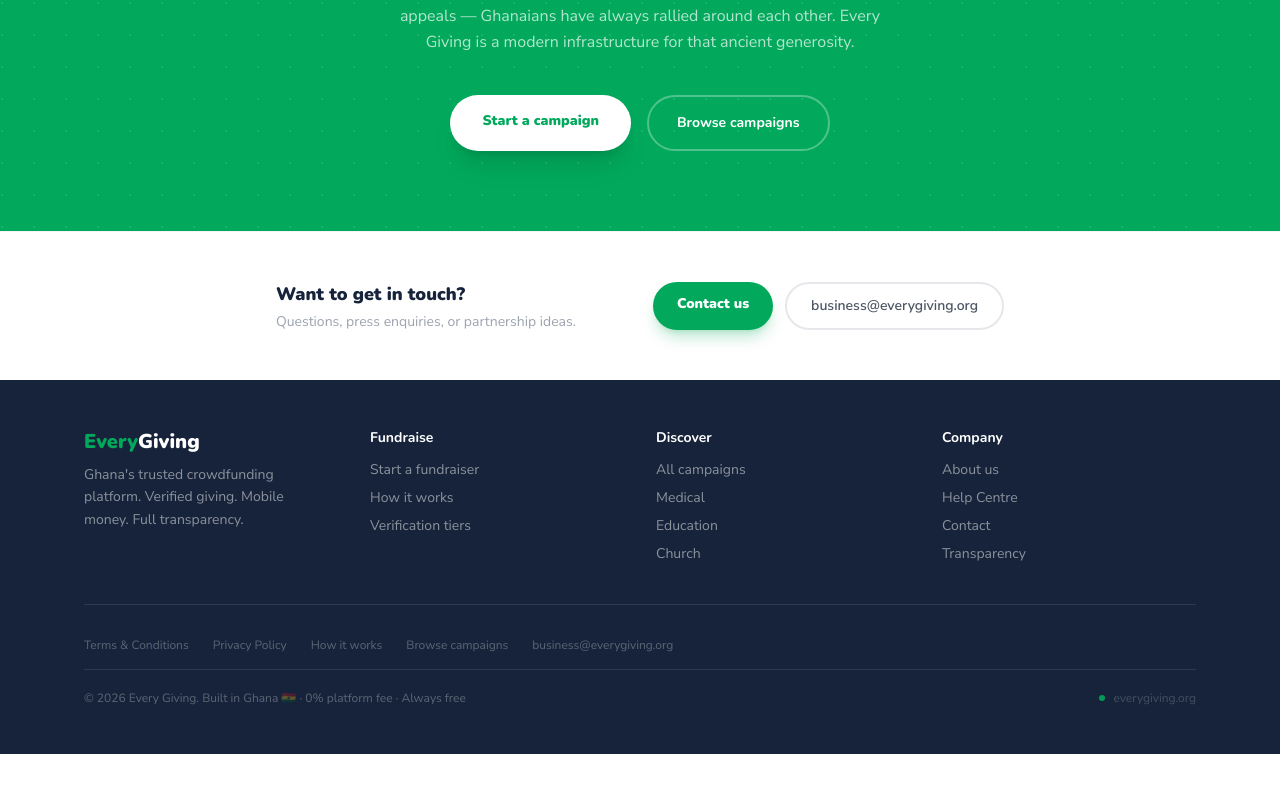
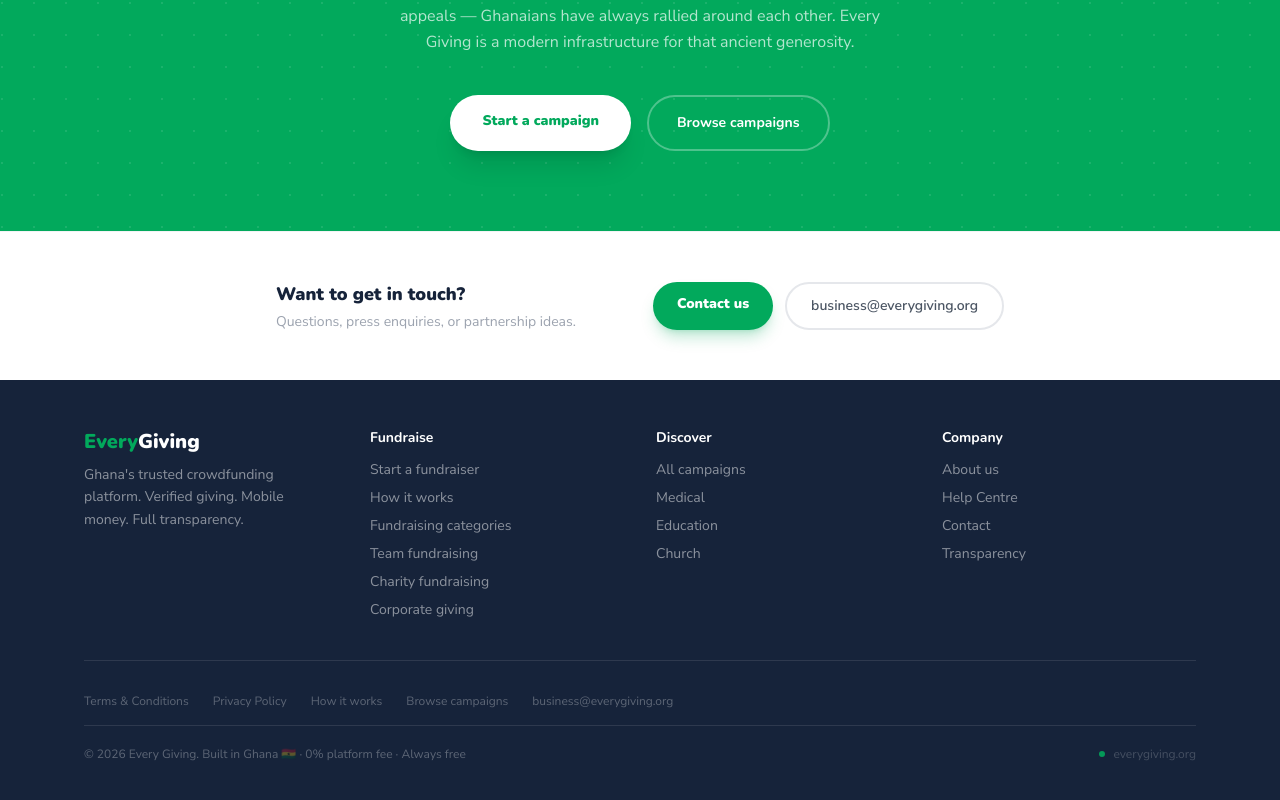
Before and after one commit to jefferyofosu1-cyber/everygivinggh, a Next.js app: page /about in a window 1280 px wide. Shown: the part 3506-4306 px from the top of the page. Before the commit the page ends 4260 px from the top, so only its background shows below. Built offline with nearby package versions, Linux system fonts and the light colour scheme; no server answers.

Commit message:
Add files via upload

```diff
--- a/components/layout/Footer.tsx
+++ b/components/layout/Footer.tsx
@@ -17,8 +17,11 @@
             <div className="font-nunito font-bold text-sm text-white mb-3">Fundraise</div>
             <div className="flex flex-col gap-2">
               <Link href="/create" className="text-sm text-white/50 hover:text-primary transition-colors">Start a fundraiser</Link>
-              <Link href="/how-it-works" className="text-sm text-white/50 hover:text-primary transition-colors">How it works</Link>
-              <Link href="/verification" className="text-sm text-white/50 hover:text-primary transition-colors">Verification tiers</Link>
+              <Link href="/fundraise#how-to-start" className="text-sm text-white/50 hover:text-primary transition-colors">How it works</Link>
+              <Link href="/fundraise#categories" className="text-sm text-white/50 hover:text-primary transition-colors">Fundraising categories</Link>
+              <Link href="/fundraise#team" className="text-sm text-white/50 hover:text-primary transition-colors">Team fundraising</Link>
+              <Link href="/fundraise#charity" className="text-sm text-white/50 hover:text-primary transition-colors">Charity fundraising</Link>
+              <Link href="/fundraise#corporate" className="text-sm text-white/50 hover:text-primary transition-colors">Corporate giving</Link>
             </div>
           </div>
           <div>
```
